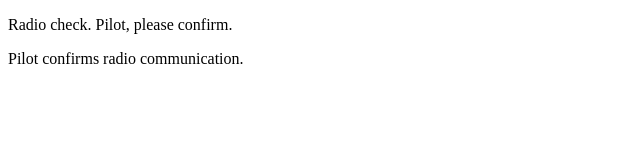
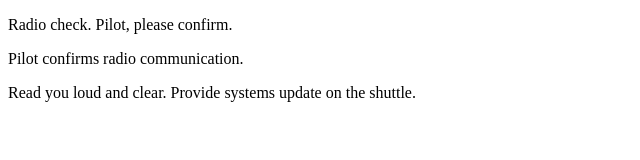
Before and after one commit to miccraig15/pilot-talk, a plain HTML site: page index.html in a window 1280 px wide. Shown: the whole page, without its empty margins (0-640 px from the left). Drawn offline with Linux system fonts and the light colour scheme.

Commit message:
Requested system update.

```diff
--- a/index.html
+++ b/index.html
@@ -3,5 +3,6 @@
    <body>
       <p>Radio check. Pilot, please confirm.</p>
       <p>Pilot confirms radio communication.</p>
+      <p>Read you loud and clear. Provide systems update on the shuttle. </p>
    </body>
 </html>
```
